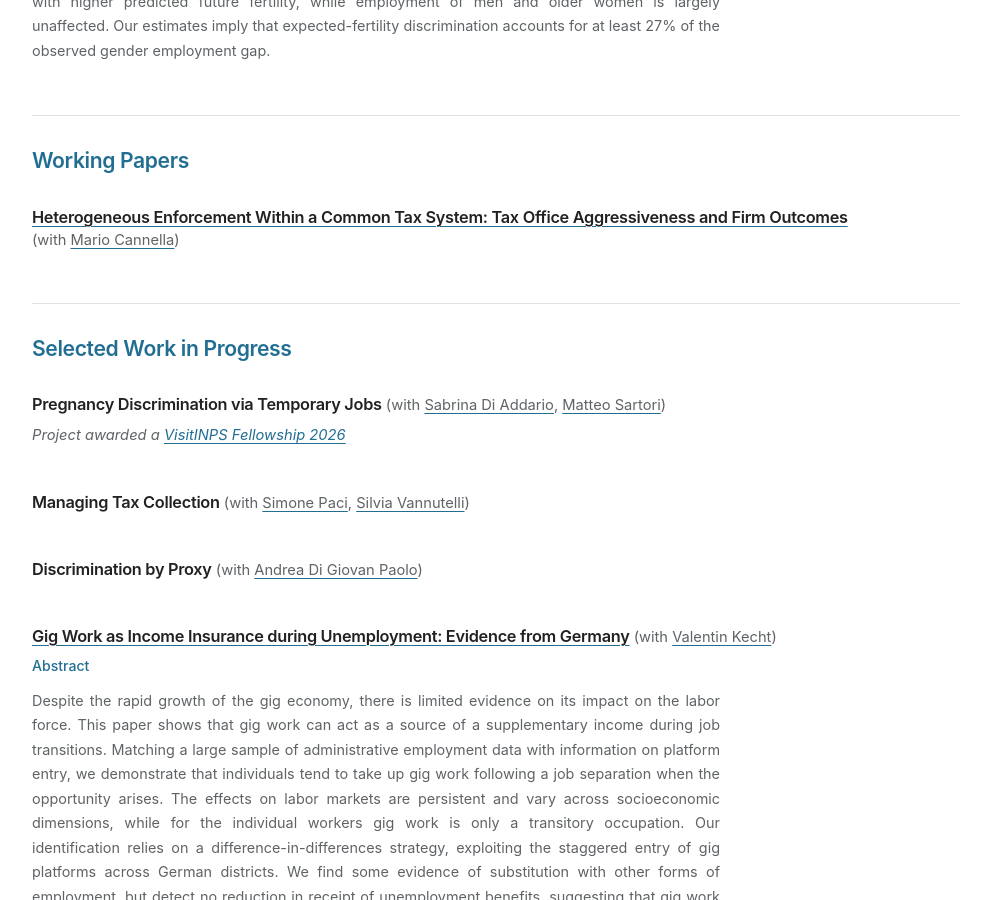
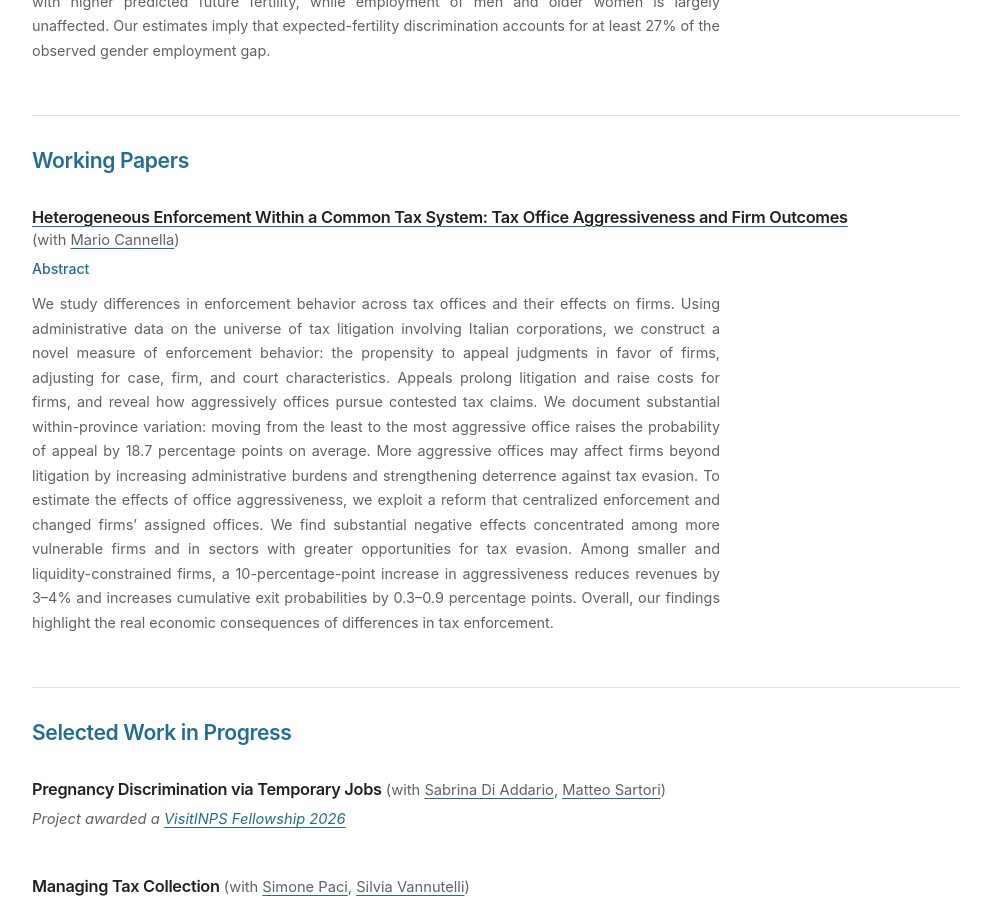
Before and after one commit to giacomomarcolin/giacomomarcolin.github.io, a Jekyll site: the page built from research.md, in a window 1280 px wide and 900 px high, scrolled down 405 px. Shown: the whole window, without its empty margins (144-1135 px from the left). Built offline with Jekyll 4.4.1, drawn with Linux system fonts in a browser that asks for light colours.

Commit message:
Add tax enforcement paper abstract

```diff
--- a/_data/research.yml
+++ b/_data/research.yml
@@ -42,6 +42,23 @@
   coauthors:
     - name: "Mario Cannella"
       url: "https://sites.google.com/view/mariocannella/home"
+  abstract: >-
+    We study differences in enforcement behavior across tax offices and their effects on firms.
+    Using administrative data on the universe of tax litigation involving Italian corporations,
+    we construct a novel measure of enforcement behavior: the propensity to appeal judgments
+    in favor of firms, adjusting for case, firm, and court characteristics. Appeals prolong
+    litigation and raise costs for firms, and reveal how aggressively offices pursue contested
+    tax claims. We document substantial within-province variation: moving from the least to
+    the most aggressive office raises the probability of appeal by 18.7 percentage points on
+    average. More aggressive offices may affect firms beyond litigation by increasing
+    administrative burdens and strengthening deterrence against tax evasion. To estimate the
+    effects of office aggressiveness, we exploit a reform that centralized enforcement and
+    changed firms' assigned offices. We find substantial negative effects concentrated among
+    more vulnerable firms and in sectors with greater opportunities for tax evasion. Among
+    smaller and liquidity-constrained firms, a 10-percentage-point increase in aggressiveness
+    reduces revenues by 3–4% and increases cumulative exit probabilities by 0.3–0.9 percentage
+    points. Overall, our findings highlight the real economic consequences of differences in
+    tax enforcement.
   links: []
 
 - category: work-in-progress
```
